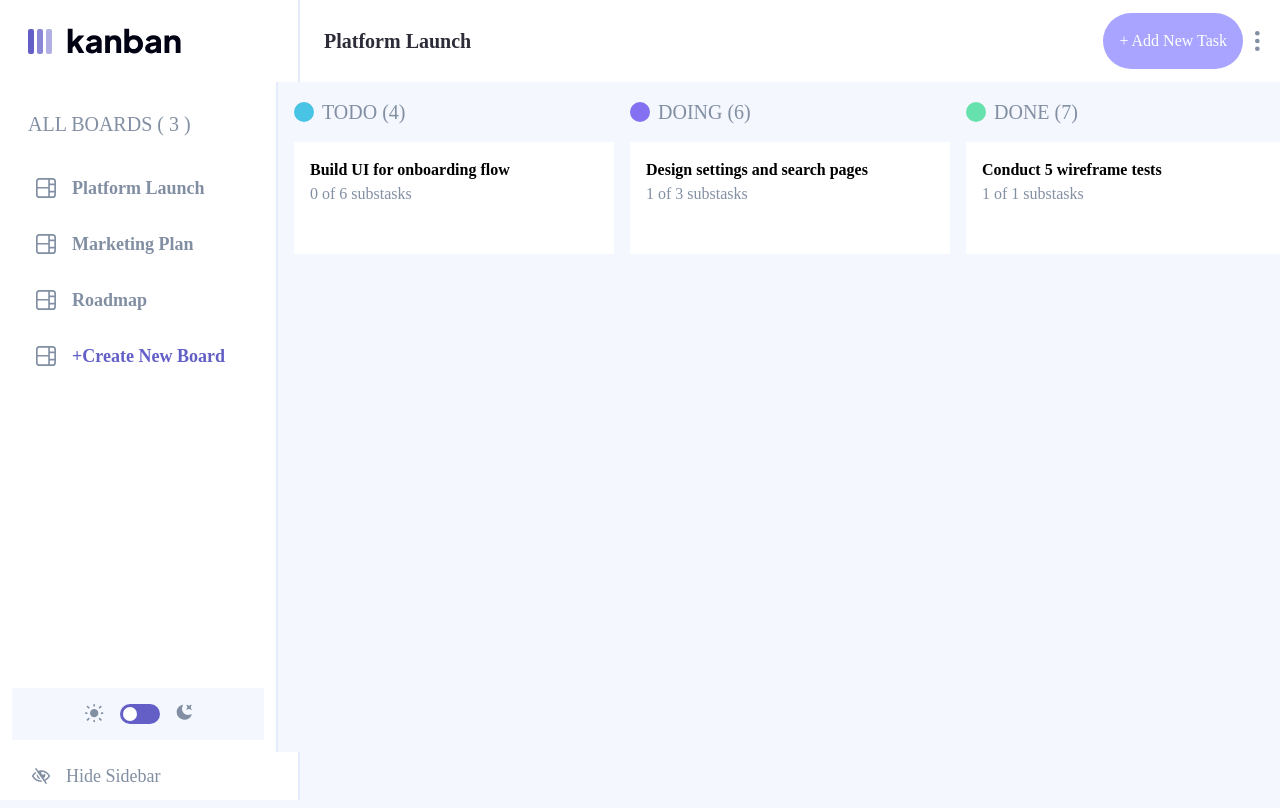
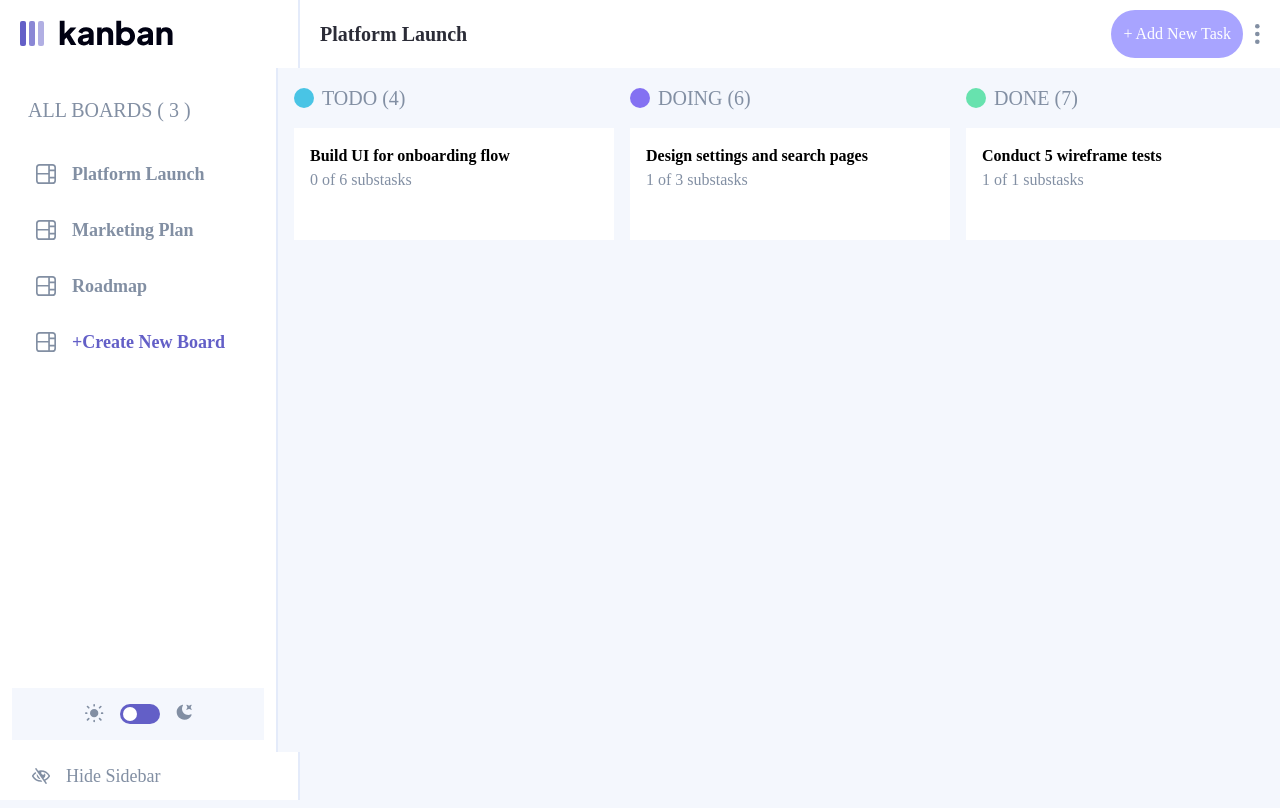
Before and after one commit to Emelinur/kanban-task-app, a React (Vite) app: page / in a window 1280 px wide. Shown: the top 808 px of the page. Built offline with nearby package versions, Linux system fonts and the light colour scheme; the HTML template or start-up script is replaced by a standard one.

Commit message:
"Navbar düzenlendi"

```diff
--- a/src/components/NavBar.jsx
+++ b/src/components/NavBar.jsx
@@ -4,17 +4,17 @@ export function NavBar({theme}) {
       <header className=" bg-white flex dark:bg-darkGrey">
         <div className="w-300  border-border border-r-2 dark:bg-darkGrey dark:border-r-linesDark">
         {theme=== "light" ?
-        (<img className="p-7" src="src/assets/logo-dark.svg"alt="logo"/>)
+        (<img className="p-5" src="src/assets/logo-dark.svg"alt="logo"/>)
         :
-        (<img className="p-7"  src="src/assets/logo-light.svg"alt="logo"/>)
+        (<img className="p-5"  src="src/assets/logo-light.svg"alt="logo"/>)
         }
         </div>
         <div className="flex flex-grow items-center justify-between dark:bg-darkGrey ">
-          <h1 className="text-xl font-bold text-darkGrey p-4 m-2 dark:text-white">
+          <h1 className="text-xl font-bold text-darkGrey p-2 m-3 dark:text-white">
             Platform Launch
           </h1>
           <div className="flex items-center mr-2">
-            <button className="max-sm:p-2 max-sm:w-max max-sm:text-sm  bg-mainPurpleHover rounded-full p-4  text-white hover:bg-mainPurple">
+            <button className="max-sm:p-2 max-sm:w-max max-sm:text-sm  bg-mainPurpleHover rounded-full p-3  text-white hover:bg-mainPurple">
               + Add New Task
             </button>
             <button className="p-3">
```
